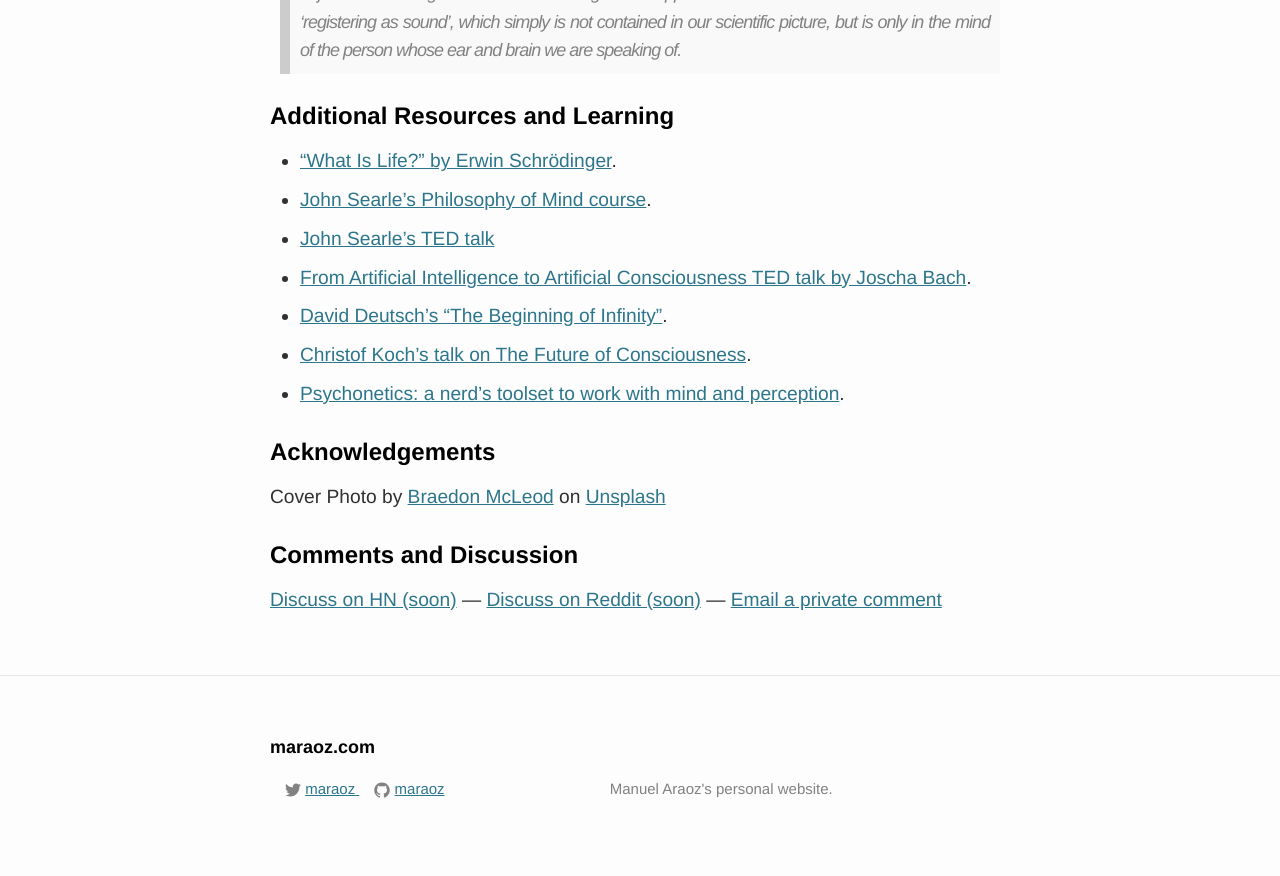
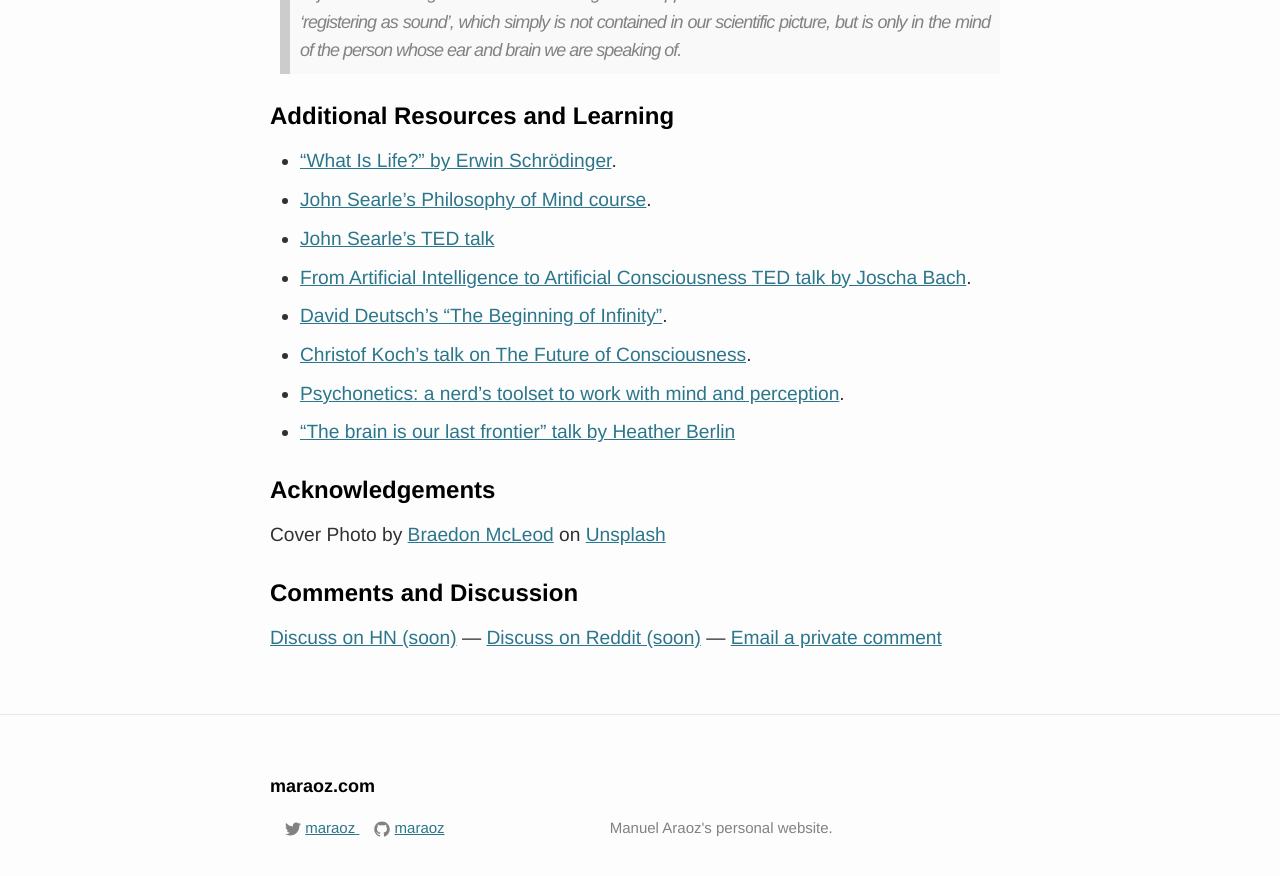
Before and after one commit to tobyornottobe/maraoz.github.io, a Jekyll site: the page built from _posts/2021-10-17-consciousness.md, in a window 1280 px wide and 900 px high, scrolled down 6643 px. Shown: the top 876 px of the window. Built offline with Jekyll 4.4.1, drawn with Linux system fonts in a browser that asks for light colours.

Commit message:
Update 2021-10-17-consciousness.md

```diff
--- a/_posts/2021-10-17-consciousness.md
+++ b/_posts/2021-10-17-consciousness.md
@@ -69,6 +69,7 @@ I'll leave you with a longer excerpt from Schrödinger to think about:
 - [David Deutsch's "The Beginning of Infinity"](https://www.goodreads.com/book/show/12187787-the-beginning-of-infinity).
 - [Christof Koch's talk on The Future of Consciousness](https://www.youtube.com/watch?v=luGE5e2_xKM&list=PL55XqDjybyL_8NWo9WDUrGoAQP619PFLg&index=35).
 - [Psychonetics: a nerd's toolset to work with mind and perception](http://deconcentration-of-attention.com/psychonetics.html).
+- ["The brain is our last frontier" talk by Heather Berlin](https://www.youtube.com/watch?v=NdKEy6vcCMw)
 
 
 
```
